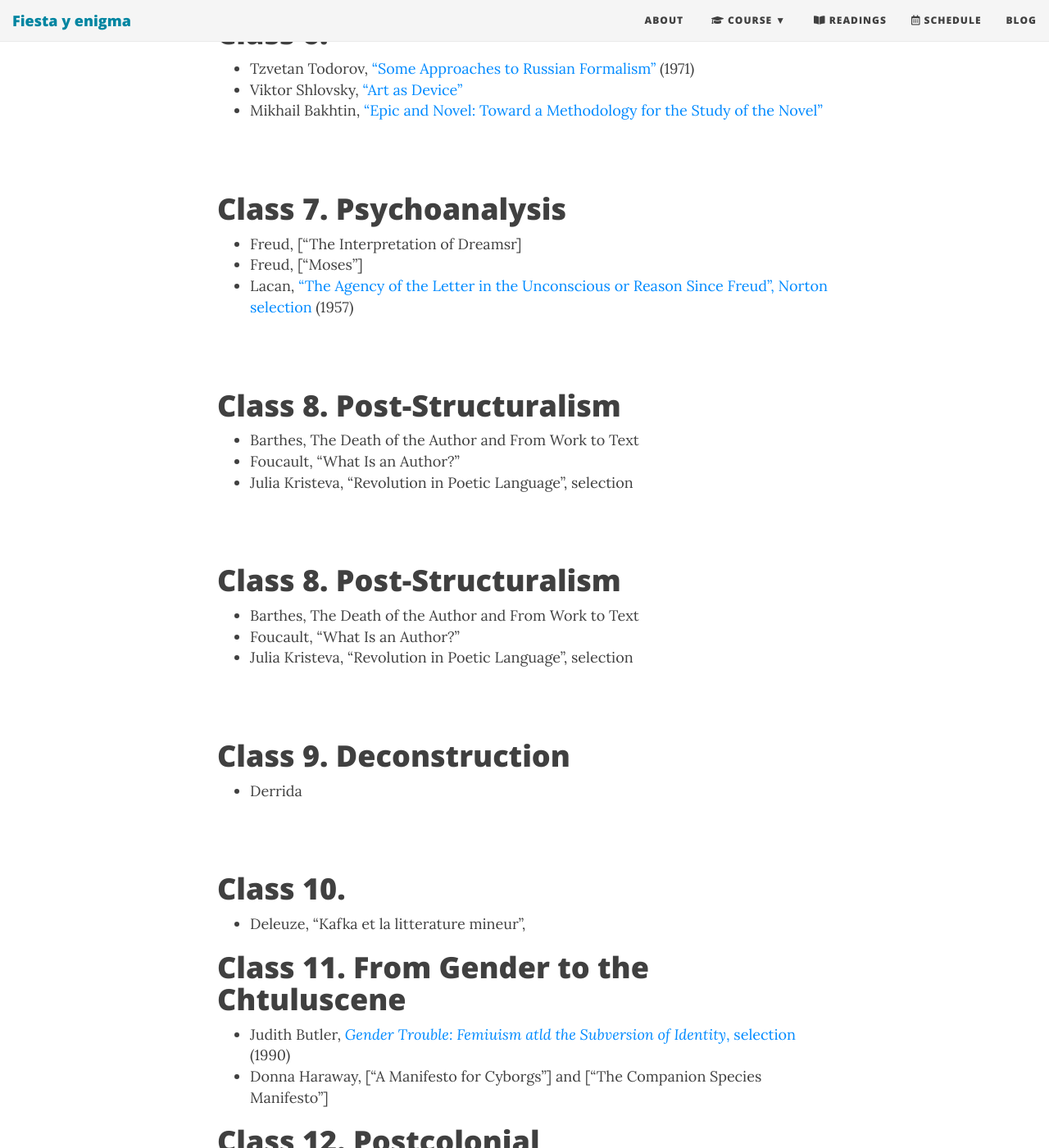
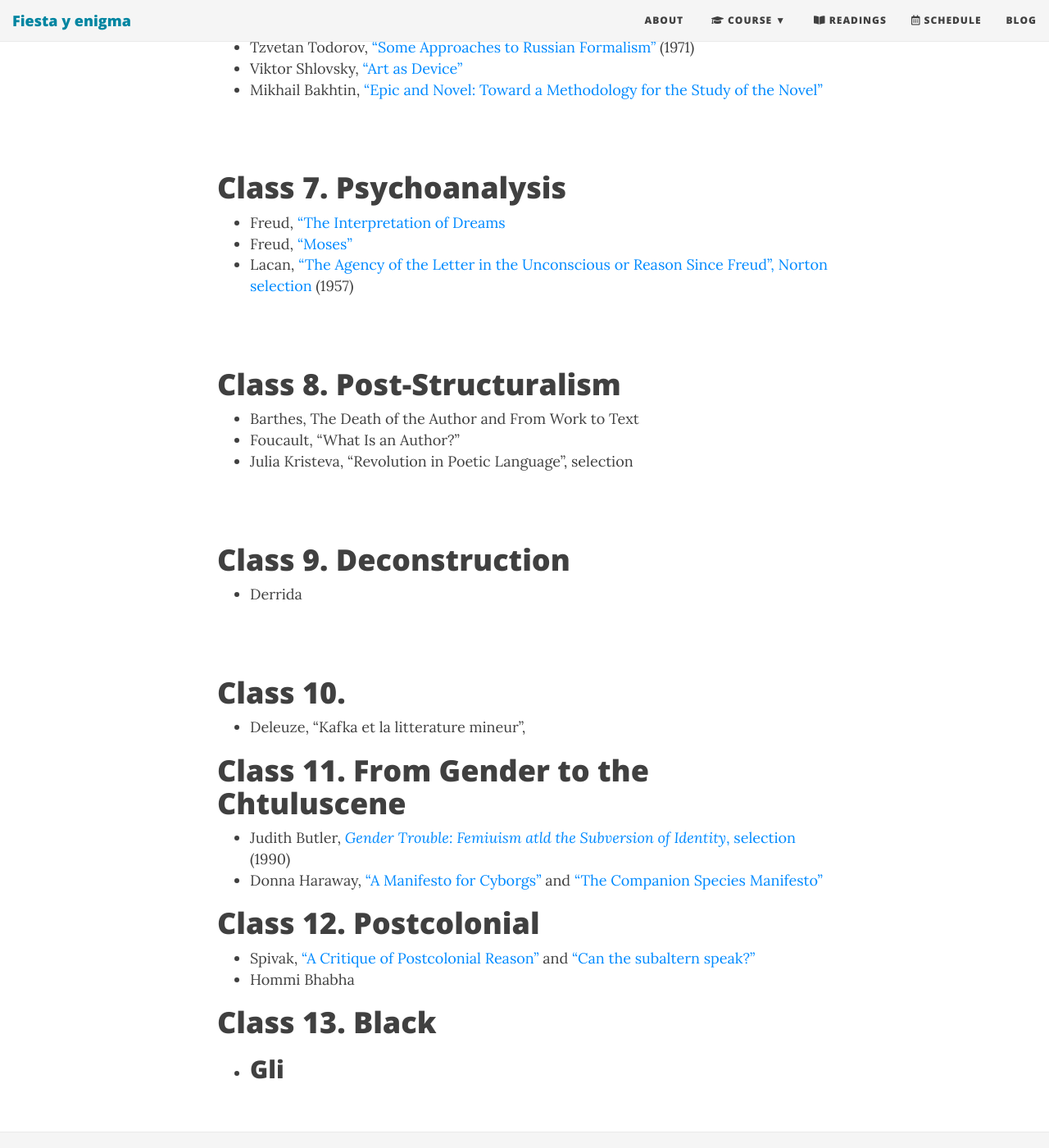
Before and after one commit to Hipomenes/bu-theory-course, a Jekyll site: the page built from syllabus.md, in a window 1280 px wide and 1400 px high, scrolled down 2575 px. Shown: the whole window at 82% size. Built offline with Jekyll 4.4.1, drawn with Linux system fonts in a browser that asks for light colours; nearby versions of some CDN libraries; some of the changed text lies outside the part shown.

Commit message:
Update syllabus.md

```diff
--- a/syllabus.md
+++ b/syllabus.md
@@ -71,8 +71,8 @@ Roman de la Rose"]() and ["The Book of the City of Ladies"]()
 
 # Class 7. Psychoanalysis
 
-- Freud, ["The Interpretation of Dreamsr]
-- Freud, ["Moses"]
+- Freud, ["The Interpretation of Dreams]()
+- Freud, ["Moses"]()
 - Lacan, ["The Agency of the Letter in the Unconscious or Reason Since Freud", Norton selection]() (1957)
 
 <br>
@@ -85,13 +85,6 @@ Roman de la Rose"]() and ["The Book of the City of Ladies"]()
 
 <br>
 
-# Class 8. Post-Structuralism
-
-- Barthes, The Death of the Author and From Work to Text
-- Foucault, "What Is an Author?"
-- Julia Kristeva, "Revolution in Poetic Language", selection
-
-<br>
 
 # Class 9. Deconstruction
 
@@ -106,7 +99,7 @@ Roman de la Rose"]() and ["The Book of the City of Ladies"]()
 # Class 11. From Gender to the Chtuluscene
 
 - Judith Butler, [*Gender Trouble: Femiuism atld the Subversion of Identity*, selection]() (1990)
-- Donna Haraway, ["A Manifesto for Cyborgs"] and ["The Companion Species Manifesto"]
+- Donna Haraway, ["A Manifesto for Cyborgs"](1983) and ["The Companion Species Manifesto"]()
 
 # Class 12. Postcolonial
 
```
